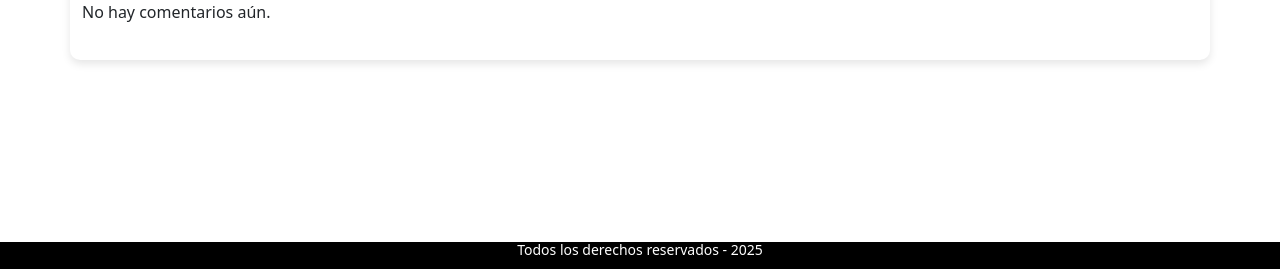
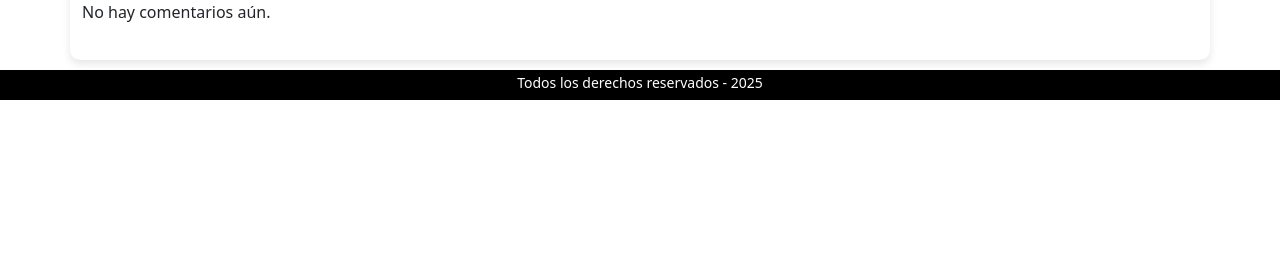
Before and after one commit to Pily1981/hito2Front, a React (Vite) app: page /product/P001 in a window 1280 px wide. Shown: the part 528-797 px from the top of the page. Built offline with nearby package versions, Linux system fonts and the light colour scheme.

Commit message:
se arregla el footer, quedando con problemas en login

```diff
--- a/src/Componentes/CardProducto.jsx
+++ b/src/Componentes/CardProducto.jsx
@@ -1,6 +1,7 @@
 import React from "react";
 import PropTypes from "prop-types";
 import { Card, Button } from "react-bootstrap";
+import { NavLink } from "react-router-dom";
 
 function CardProducto({ producto }) {
   return (
@@ -17,9 +18,11 @@ function CardProducto({ producto }) {
           <strong>{producto.name}</strong>
         </Card.Title>
         <Card.Text className="text-center">Precio: ${producto.price}</Card.Text>
+        <NavLink to={`/product/${producto.id}`}>
         <Button type="button" className="w-90 mt-2" id="buttonCompras">
-          Comprar
+            Comprar
         </Button>
+      </NavLink>
       </Card.Body>
     </Card>
   );
--- a/src/Componentes/Footer.jsx
+++ b/src/Componentes/Footer.jsx
@@ -2,7 +2,7 @@ import React from "react";
 
 const Footer = () => {
   return (
-    <div className="bg-dark fixed-bottom style={{ position: 'sticky', bottom: 0 }}">
+    <div className="bg-dark fixed-bottom" style={{ position: 'relative', bottom: 0 }}>
       <footer>
         <h6>Todos los derechos reservados - 2025</h6>
       </footer>
--- a/src/index.css
+++ b/src/index.css
@@ -70,11 +70,11 @@ header {
 Footer {
   display: flex;
   justify-content: center;
+  align-items: center;
   text-align: center;
   height: 30px;
+  padding-top: 5px;
   background-color: #000000;
-  position: relative;
-  bottom: 0;
 }
 
 Footer h6 {
--- a/src/pages/Register.jsx
+++ b/src/pages/Register.jsx
@@ -49,7 +49,7 @@ const Register = () => {
   };
 
   return (
-    <Container className="d-flex flex-column align-items-center">
+    <Container className="d-flex flex-column justify-content-center align-items-center">
       <div className="d-flex justify-content-center align-items-center">
         <div
           className="d-flex flex-column justify-content-center align-items-center bg-light rounded-2 gap-2 mt-2 mb-2 pt-3 pb-3"
```
Also changed, not shown: 1 other file (tests, documents, lock files or other folders).
